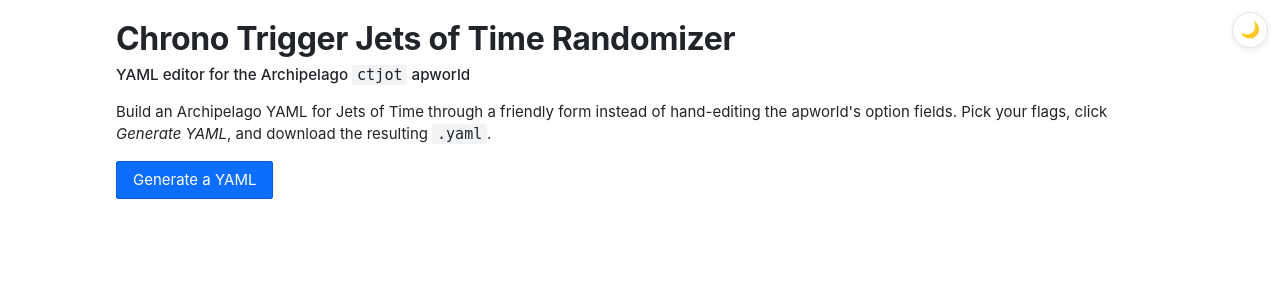
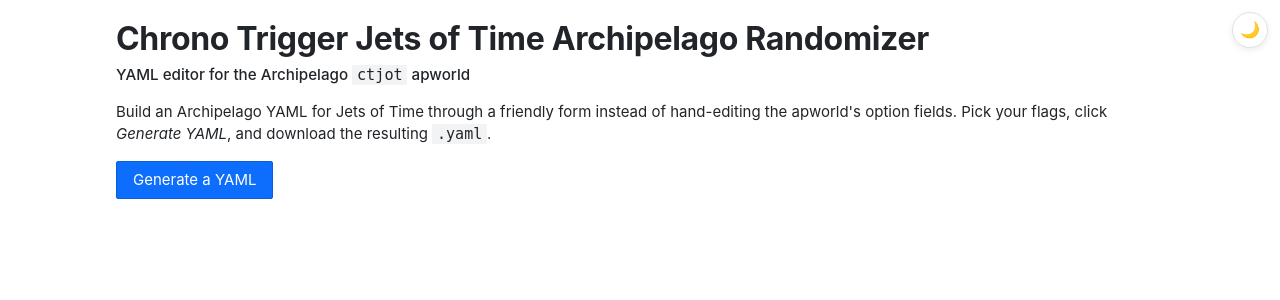
Before and after one commit to Skuldier/ctjot-webapp, a Flask app: page / in a window 1280 px wide. Shown: the top 300 px of the page. Run offline with Flask 3, Linux system fonts and the light colour scheme; some libraries are stand-ins or nearby versions.

Commit message:
Title: 'Chrono Trigger Jets of Time Archipelago Randomizer' across all pages

```diff
--- a/webapp/templates/base.html
+++ b/webapp/templates/base.html
@@ -3,7 +3,7 @@
 <head>
   <meta charset="utf-8">
   <meta name="viewport" content="width=device-width, initial-scale=1">
-  <title>{% block title %}Chrono Trigger Jets of Time Randomizer{% endblock %}</title>
+  <title>{% block title %}Chrono Trigger Jets of Time Archipelago Randomizer{% endblock %}</title>
   {# Theme detection: runs before stylesheet so the right palette
      is in place before first paint (no flash of light theme on
      dark-mode visitors). Reads localStorage first, falls back
--- a/webapp/templates/error.html
+++ b/webapp/templates/error.html
@@ -1,5 +1,5 @@
 {% extends "base.html" %}
-{% block title %}Error - Jets of Time - Local{% endblock %}
+{% block title %}Error - Jets of Time Archipelago{% endblock %}
 {% block content %}
 <section class="error">
   <h1>Something went wrong</h1>
--- a/webapp/templates/index.html
+++ b/webapp/templates/index.html
@@ -1,8 +1,8 @@
 {% extends "base.html" %}
-{% block title %}Chrono Trigger Jets of Time Randomizer{% endblock %}
+{% block title %}Chrono Trigger Jets of Time Archipelago Randomizer{% endblock %}
 {% block content %}
 <section class="page-head">
-  <h1>Chrono Trigger Jets of Time Randomizer</h1>
+  <h1>Chrono Trigger Jets of Time Archipelago Randomizer</h1>
   <div class="subtitle">YAML editor for the Archipelago <code>ctjot</code> apworld</div>
 </section>
 <p>
--- a/webapp/templates/options.html
+++ b/webapp/templates/options.html
@@ -1,5 +1,5 @@
 {% extends "base.html" %}
-{% block title %}Chrono Trigger Jets of Time Randomizer{% endblock %}
+{% block title %}Chrono Trigger Jets of Time Archipelago Randomizer{% endblock %}
 {% block content %}
 {% macro toggle(name, label, on=False, tip='') -%}
   <label class="toggle">
@@ -12,7 +12,7 @@
   </label>
 {%- endmacro %}
 <section class="page-head">
-  <h1>Chrono Trigger Jets of Time Randomizer</h1>
+  <h1>Chrono Trigger Jets of Time Archipelago Randomizer</h1>
   <div class="subtitle">Version 3.3.0 Beta</div>
 </section>
 
```
